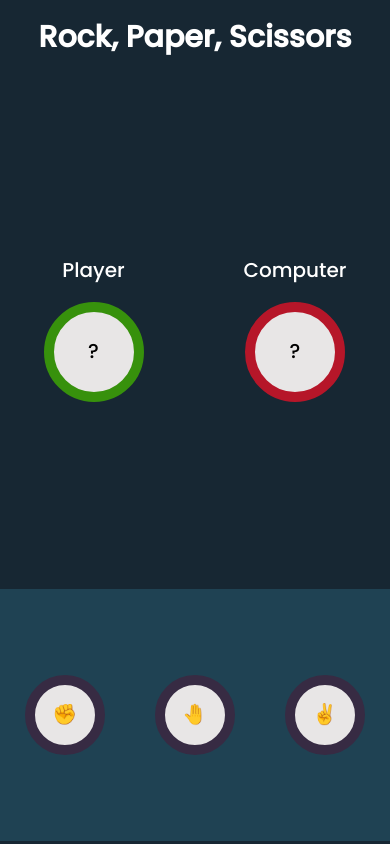
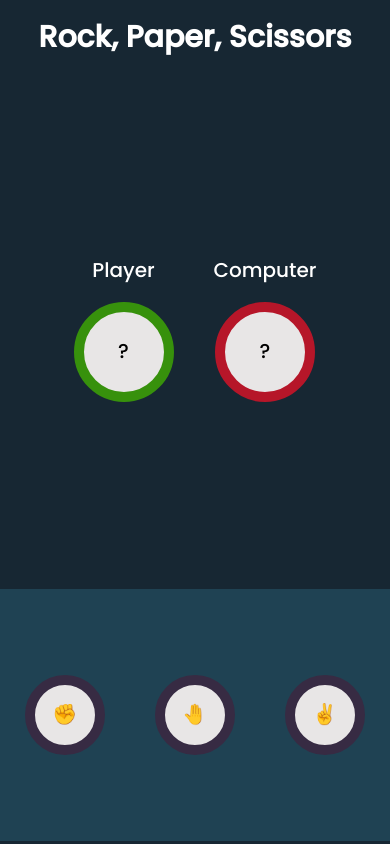
Before and after one commit to shehbazjafri/rock-paper-scissors, a React (Create React App) app: page / in a window 390 px wide. Built offline with nearby package versions, Linux system fonts and the light colour scheme.

Commit message:
style(app): additional responsive styles

```diff
--- a/src/App.tsx
+++ b/src/App.tsx
@@ -81,6 +81,9 @@ const StlyedGameContainer = styled.div`
   display: flex;
   justify-content: center;
   gap: 5rem;
+  @media (max-width: 490px) {
+    gap: 2rem;
+  }
 `;
 
 const StyledResultContainer = styled.div`
@@ -89,6 +92,9 @@ const StyledResultContainer = styled.div`
   justify-content: center;
   align-items: center;
   gap: 3rem;
+  @media (max-width: 490px) {
+    font-size: 1.5rem;
+  }
 `;
 
 const StyledPlayButton = styled(Button)`
@@ -99,6 +105,9 @@ const StyledPlayButton = styled(Button)`
     font-size: 1.5rem;
     :hover {
       background: var(--grey);
+    }
+    @media (max-width: 490px) {
+      font-size: 1.2rem;
     }
   }
 `;
```
